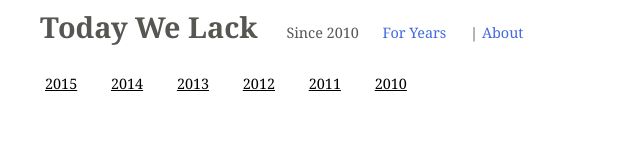
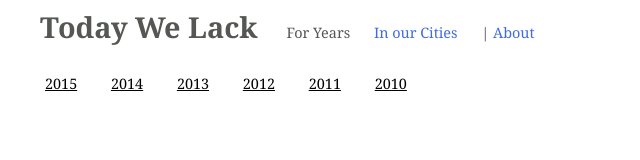
Before and after one commit to VijayKrishna/today-we-lack, a plain HTML site: page index.html in a window 1280 px wide. Shown: the full height of the page, 0-640 px from the left. Drawn offline with Linux system fonts and the light colour scheme.

Commit message:
for-years fix

```diff
--- a/index.html
+++ b/index.html
@@ -34,8 +34,8 @@ go('years');
 
 
 <ul class="navlist inline">
-  <li>Since 2010</li>
-  <li><a href="cities.html">For Years</a></li>
+  <li>For Years</li>
+  <li><a href="cities.html">In our Cities</a></li>
   <li>| <a href="about.html">About</a></li>
 </ul>
 
```
